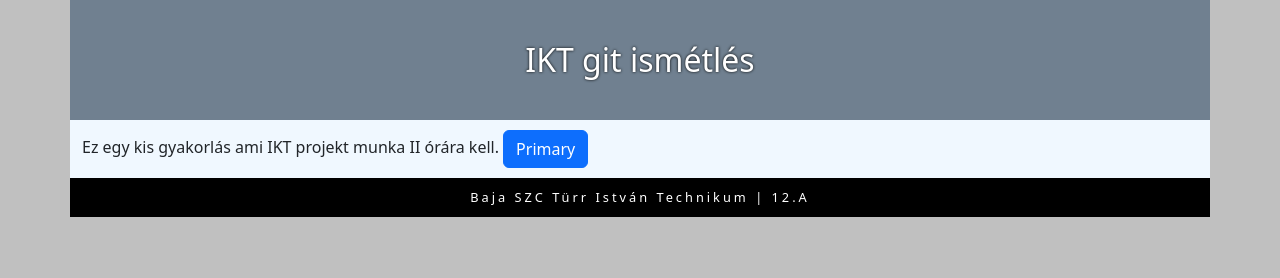
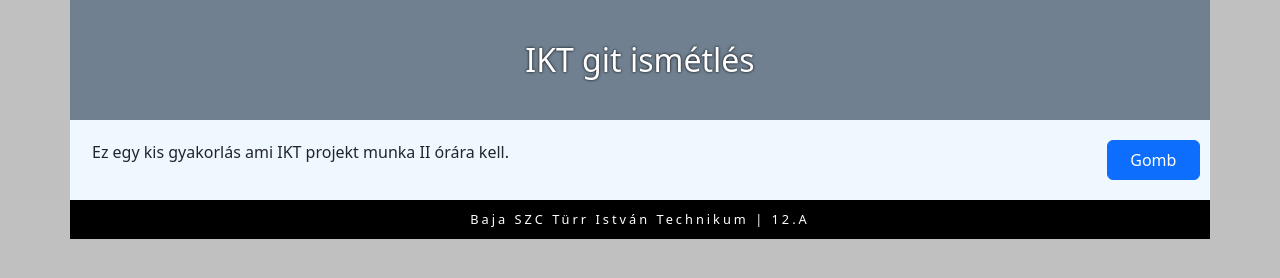
Before and after one commit to csokaandras/IKT-ismetles, a plain HTML site: page index.html in a window 1280 px wide. Drawn offline with Linux system fonts and the light colour scheme.

Commit message:
Gomb formázása és elrendezése

```diff
--- a/index.html
+++ b/index.html
@@ -13,8 +13,10 @@
         IKT git ismétlés
     </header>
     <main class="container">
-        Ez egy kis gyakorlás ami IKT projekt munka II órára kell.
-        <button type="button" class="btn btn-primary">Primary</button>
+        <div class="row">
+            <p class="col-11">Ez egy kis gyakorlás ami IKT projekt munka II órára kell.</p>
+            <button type="button" class="btn btn-primary col-1">Gomb</button>
+        </div>
     </main>
     <footer class="container">
         Baja SZC Türr István Technikum | 12.A
--- a/style.css
+++ b/style.css
@@ -26,3 +26,7 @@ main{
     text-align: justify;
     background-color: aliceblue;
 }
+
+.row{
+    padding: 10px;
+}
```
